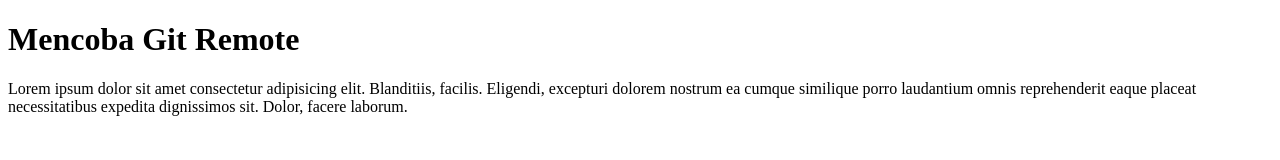
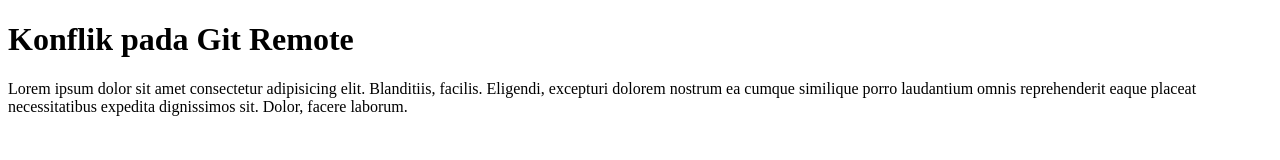
Before and after one commit to anamtafany/anam-repository, a plain HTML site: page index.html in a window 1280 px wide. Drawn offline with Linux system fonts and the light colour scheme.

Commit message:
Mengubah Tulisan h1

```diff
--- a/index.html
+++ b/index.html
@@ -6,7 +6,7 @@
     <title>Mencoba Manajemen Konflik Git Remote</title>
   </head>
   <body>
-    <h1>Mencoba Git Remote</h1>
+    <h1>Konflik pada Git Remote</h1>
     <p>
       Lorem ipsum dolor sit amet consectetur adipisicing elit. Blanditiis,
       facilis. Eligendi, excepturi dolorem nostrum ea cumque similique porro
```
